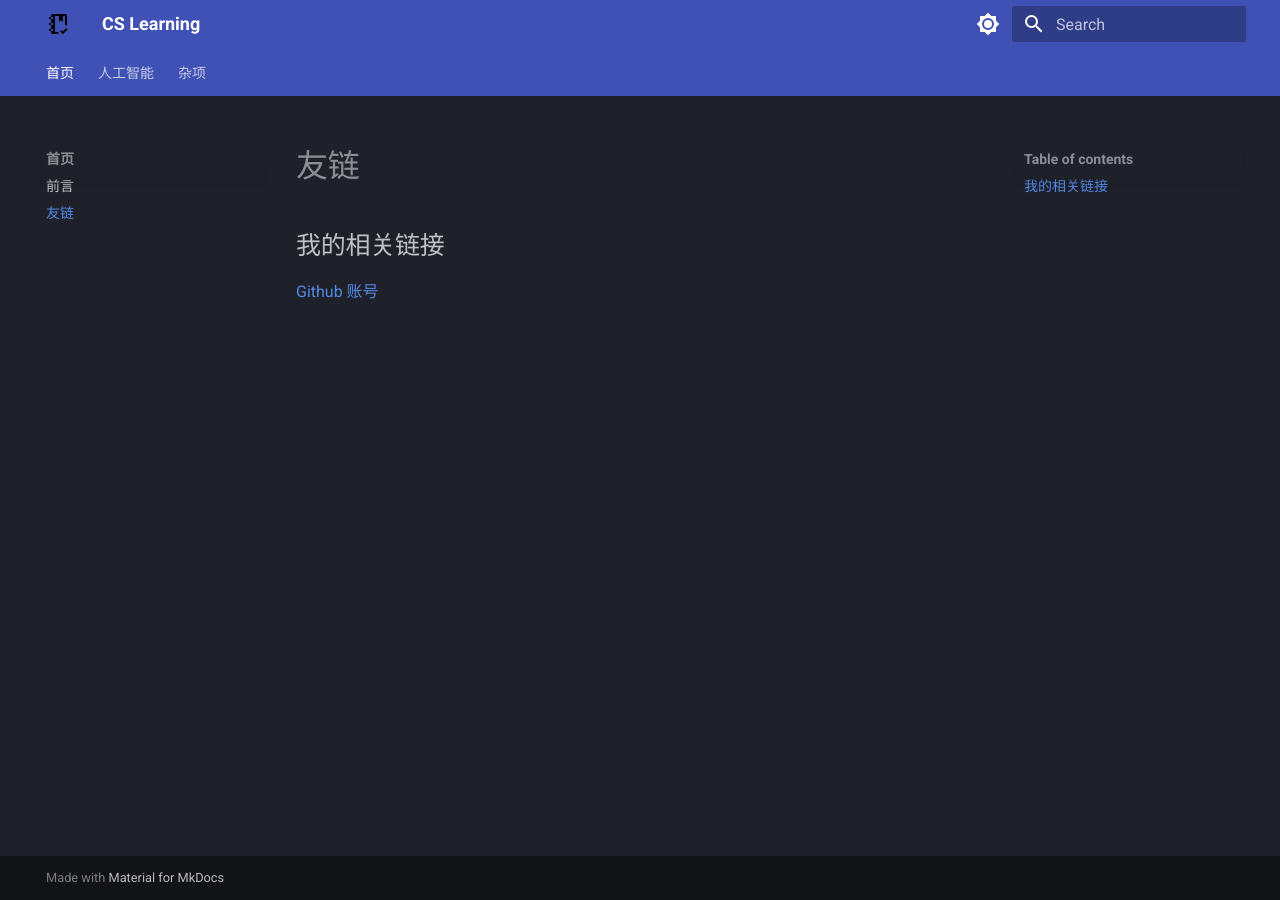
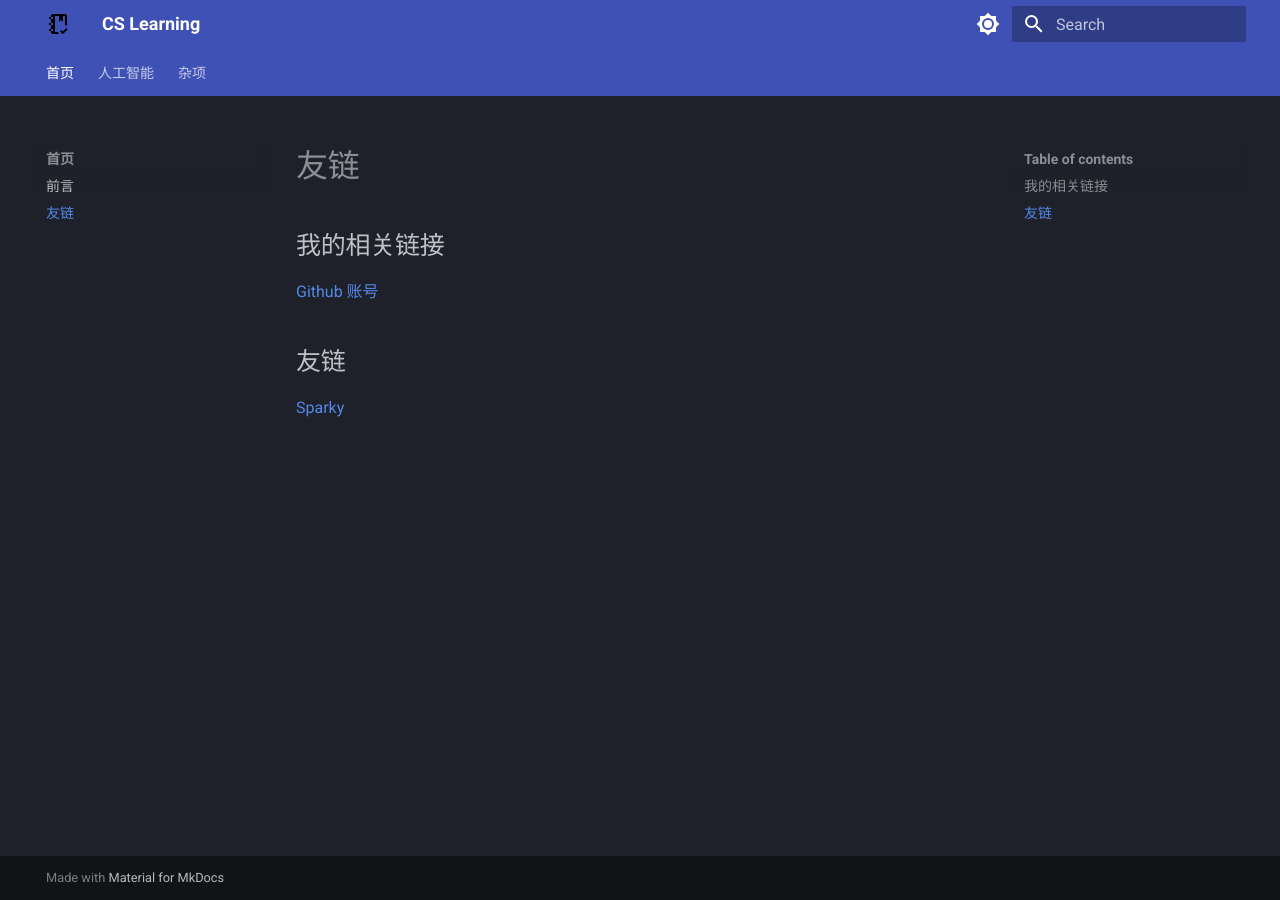
Before and after one commit to Tenshi0x0/CS-learning, an MkDocs documentation site: the page built from docs/friendlyURL.md, in a window 1280 px wide. Built offline with MkDocs 1.6.1 and Material for MkDocs 9.7.7, drawn with Linux system fonts in a browser that asks for light colours.

Commit message:
upd set up wiki

```diff
--- a/docs/friendlyURL.md
+++ b/docs/friendlyURL.md
@@ -3,3 +3,7 @@
 ## 我的相关链接
 
 [Github 账号](https://github.com/Tenshi0x0)
+
+## 友链
+
+[Sparky](https://blog.pekka.asia/)
```
